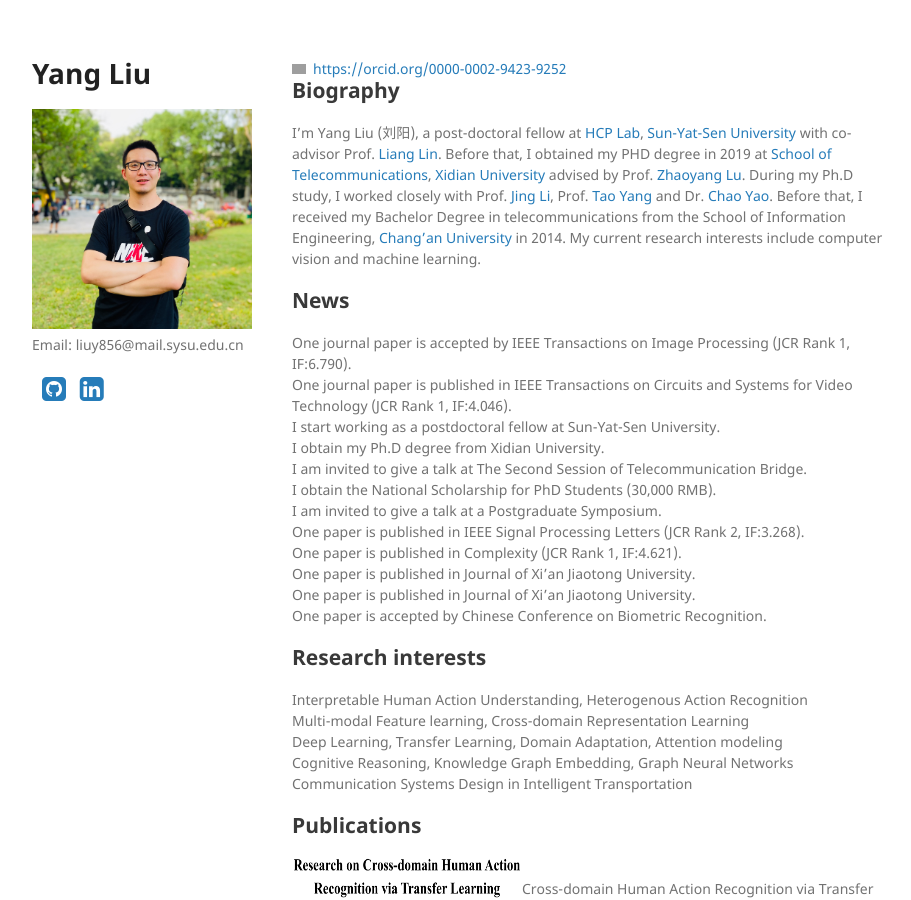
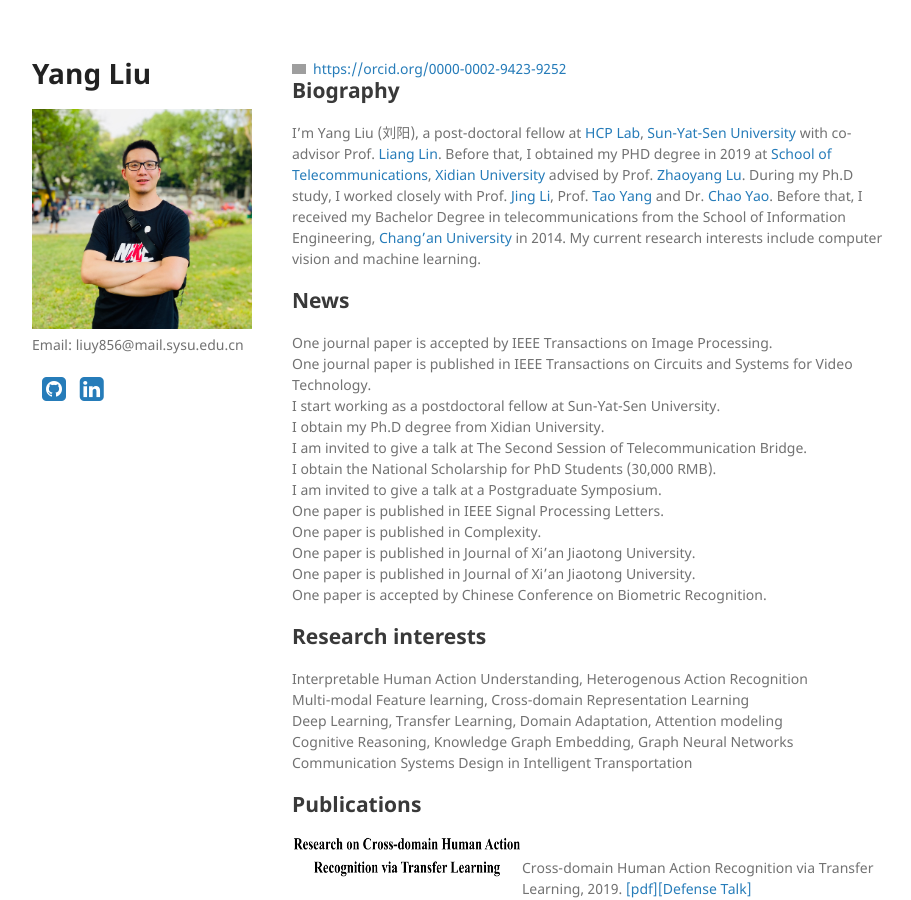
Before and after one commit to YangLiu9208/home, a Jekyll site: the page built from index.md, in a window 1280 px wide and 900 px high. Shown: the whole window, without its empty margins (178-1089 px from the left). Built offline with Jekyll 4.4.1, drawn with Linux system fonts in a browser that asks for light colours; a style sheet for code colours, icons or effects is not loaded; grey boxes are pictures that could not be loaded.

Commit message:
Update index.md

```diff
--- a/index.md
+++ b/index.md
@@ -7,15 +7,15 @@ layout: default
 I'm Yang Liu (刘阳), a post-doctoral fellow at [HCP Lab](http://www.sysu-hcp.net/home/), [Sun-Yat-Sen University](http://www.sysu.edu.cn/) with co-advisor Prof. [Liang Lin](http://www.linliang.net/). Before that, I obtained my PHD degree in 2019 at [School of Telecommunications](http://ste.xidian.edu.cn/), [Xidian University](https://www.xidian.edu.cn/) advised by Prof. [Zhaoyang Lu](http://web.xidian.edu.cn/zhylu/). During my Ph.D study, I worked closely with Prof. [Jing Li](https://web.xidian.edu.cn/jingli/), Prof. [Tao Yang](https://scholar.google.com/citations?hl=en&user=Lvn4nH8AAAAJ) and Dr. [Chao Yao](https://scholar.google.com/citations?user=n6w02qoAAAAJ&hl=en). Before that, I received my Bachelor Degree in telecommunications from the School of Information Engineering, [Chang’an University](http://www.chd.edu.cn/) in 2014. My current research interests include computer vision and machine learning.
 
 ## News
-One journal paper is accepted by IEEE Transactions on Image Processing (JCR Rank 1, IF:6.790).
-One journal paper is published in IEEE Transactions on Circuits and Systems for Video Technology (JCR Rank 1, IF:4.046).
+One journal paper is accepted by IEEE Transactions on Image Processing.
+One journal paper is published in IEEE Transactions on Circuits and Systems for Video Technology.
 I start working as a postdoctoral fellow at Sun-Yat-Sen University.
 I obtain my Ph.D degree from Xidian University.
 I am invited to give a talk at The Second Session of Telecommunication Bridge.
 I obtain the National Scholarship for PhD Students (30,000 RMB).
 I am invited to give a talk at a Postgraduate Symposium.
-One paper is published in IEEE Signal Processing Letters (JCR Rank 2, IF:3.268).
-One paper is published in Complexity (JCR Rank 1, IF:4.621).
+One paper is published in IEEE Signal Processing Letters.
+One paper is published in Complexity.
 One paper is published in Journal of Xi'an Jiaotong University.
 One paper is published in Journal of Xi'an Jiaotong University.
 One paper is accepted by Chinese Conference on Biometric Recognition.
```
